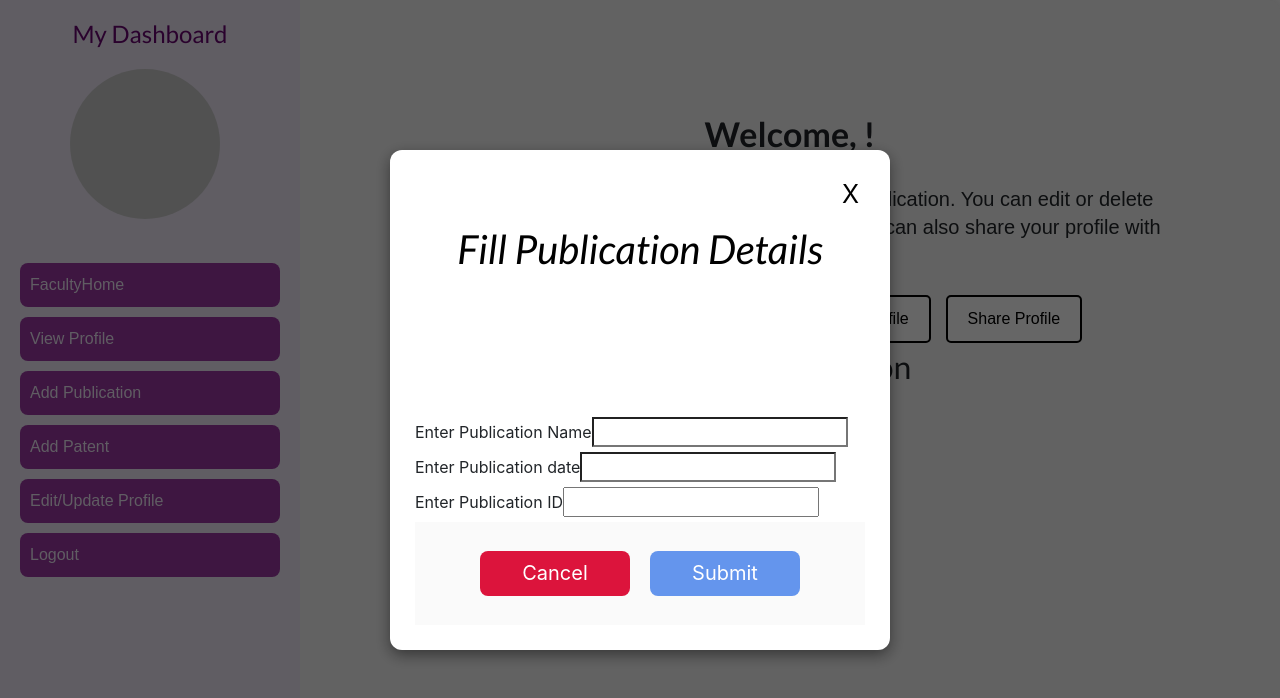
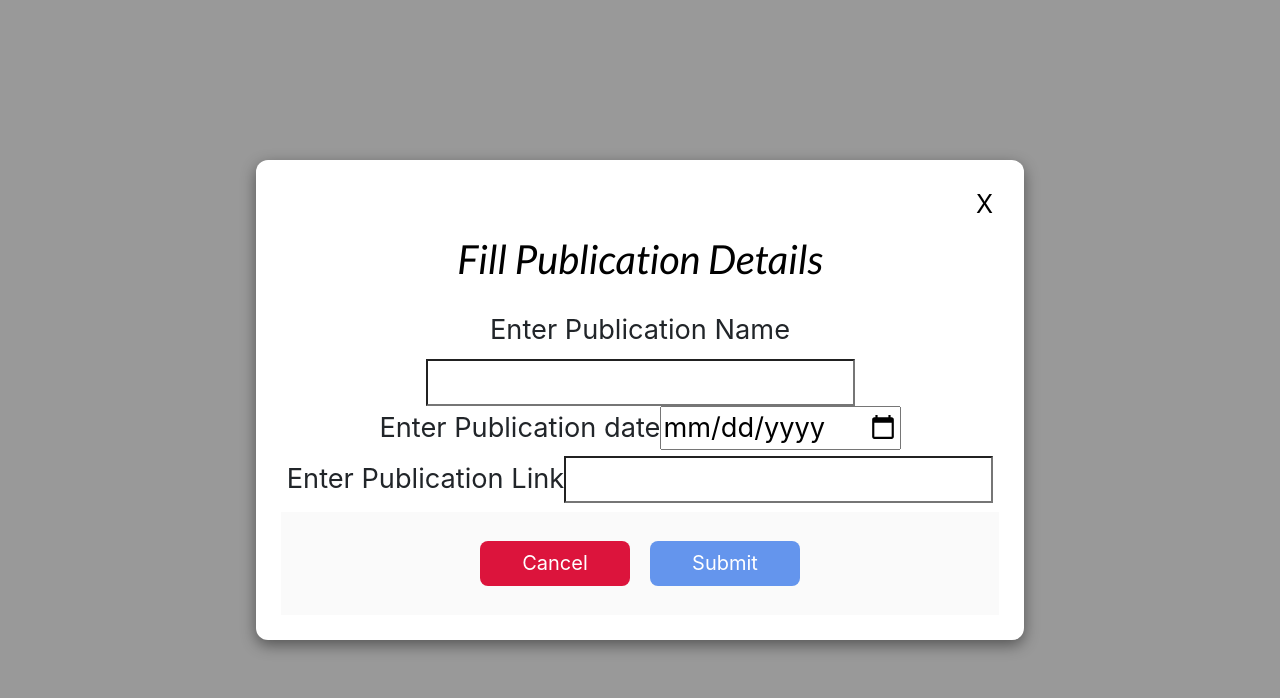
Before and after one commit to Khanshujaath007/fdms-frontend, a React (Create React App) app: page /faculty/home in a window 1280 px wide. Both pictures are taken after a click on the button "Add Publications". Shown: the top 698 px of the page. Built offline with nearby package versions, Linux system fonts and the light colour scheme; no server answers.

Commit message:
Added publication and patent form

```diff
--- a/src/App.js
+++ b/src/App.js
@@ -8,13 +8,12 @@ import Signup from "./components/SignupForm/Signup";
 import FacultyViewProfile from "./components/Dashboard/FacultyViewProfile/FacultyViewProfile";
 import FacultyHomePage from "./components/Dashboard/FacultyHomePage.js/FacultyHomePage";
 import ShareProfile from "./components/ShareProfile/ShareProfile";
-import Modal from "./components/Modal/Modal";
 function App() {
   return (
     <Router>
       <div className="App">
         <Routes>
-          <Route path="/" element={<Modal />}></Route>
+          <Route path="/" element={<Home />}></Route>
           <Route path="/login" element={<Login />}></Route>
           <Route path="/signup" element={<Signup />}></Route>
           <Route path="/faculty" element={<FacultyPannel />}></Route>
--- a/src/components/Dashboard/FacultyHomePage.js/FacultyHomePage.js
+++ b/src/components/Dashboard/FacultyHomePage.js/FacultyHomePage.js
@@ -4,12 +4,14 @@ import LeftMenu from "../LeftMenu";
 import { Link } from "react-router-dom";
 import "./FacultyHomePage.css";
 import menuItems from "../menuItems";
-import Modal from "../../Modal/Modal";
+import PublicaitonForm from "../../DashboardForms/PublicationForm";
+import PatentForm from "../../DashboardForms/PatentForm";
 const FacultyHomePage = () => {
   const { userId } = useParams();
   const [userData, setUserData] = useState({});
   const [firstName, setFirstName] = useState("");
   const [openModal, setOpenModal] = useState(false);
+  const [openModalPatent, setOpenModalPatent] = useState(false);
 
   useEffect(() => {
     const fetchUserProfile = async () => {
@@ -49,10 +51,15 @@ const FacultyHomePage = () => {
         <button className="link" onClick={() => setOpenModal(true)}>
           Add Publications
         </button>
-        {openModal && <Modal closeModal={setOpenModal} />}
-        <Link className="link" to="/faculty/add-patent">
+        {openModal && <PublicaitonForm closeModal={setOpenModal} />}
+
+        <button className="link" onClick={() => setOpenModalPatent(true)}>
           Add Patent
-        </Link>
+        </button>
+        {openModalPatent && <PatentForm closeModal={setOpenModalPatent} />}
+        {/* <Link className="link" to="/faculty/add-patent">
+          Add Patent
+        </Link> */}
         <Link className="link" to={`/faculty/edit-profile/${userId}`}>
           Edit Profile
         </Link>
--- a/src/components/Dashboard/menuItems.js
+++ b/src/components/Dashboard/menuItems.js
@@ -1,8 +1,8 @@
-
+import PublicaitonForm from "../DashboardForms/PublicationForm";
 const menuItems = [
   { label: "FacultyHome", to: "/faculty/home" },
   { label: "View Profile", to: "/faculty/view-profile" },
-  { label: "Add Publication", to: "/faculty/add-publication" },
+  { label: "Add Publication", to: "/faculty/add-publication"},
   { label: "Add Patent", to: "/faculty/add-patent" },
   { label: "Edit/Update Profile", to: "/faculty/edit-profile" },
   { label: "Logout", to: "/logout" },
--- a/src/components/Modal/Modal.css
+++ b/src/components/DashboardForms/Form.css
@@ -1,17 +1,17 @@
 .modalBackground {
   display: flex;
-  position: fixed;
+  flex-direction: column;
   justify-content: center;
   align-items: center;
   width: 100vw;
   height: 100vh;
   z-index: 10;
-  background: rgba(0, 0, 0, 0.6);
+  background: rgba(0, 0, 0, 0.4);
 }
 
 .modalContainer {
-  width: 500px;
-  height: 500px;
+  width: 60vw;
+  height: 60vh;
   border-radius: 12px;
   background-color: white;
   box-shadow: rgba(0, 0, 0, 0.45) 0px 5px 15px;
--- a/src/components/Modal/Modal.js
+++ b/src/components/DashboardForms/PatentForm.js
@@ -1,7 +1,6 @@
 import React from "react";
 import ReactDOM from "react-dom";
-import "./Modal.css";
-
+import "./Form.css";
 const ModalOverlay = (props) => {
   return (
     <>
@@ -11,18 +10,24 @@ const ModalOverlay = (props) => {
             <button onClick={() => props.closeModal(false)}>X</button>
           </div>
           <div className="title">
-            <h1>Fill Publication Details</h1>
+            <h1>Fill Patent Details</h1>
           </div>
-          <div className="body"></div>
-          {/* render content from props below */}
-          <form>
-            <label for="name">Enter Publication Name</label>
-            <input type="text" id="name"></input>
-            <label for="date">Enter Publication date</label>
-            <input type="text" id="date"></input>
-            <label for="ID">Enter Publication ID</label>
-            <input type="number" id="ID"></input>
-          </form>
+          <div className="body">
+            <form>
+              <div>
+                <label>Enter Patent Name</label>
+                <input type="text"></input>
+              </div>
+              <div>
+                <label>Enter Patent date</label>
+                <input type="date"></input>
+              </div>
+              <div>
+                <label>Enter Patent Link</label>
+                <input type="text"></input>
+              </div>
+            </form>
+          </div>
           <div className="footer">
             <button onClick={() => props.closeModal(false)} id="cancelBtn">
               Cancel
@@ -34,7 +39,7 @@ const ModalOverlay = (props) => {
     </>
   );
 };
-const Modal = (props) => {
+const PatentForm = (props) => {
   return (
     <>
       {ReactDOM.createPortal(
@@ -45,4 +50,4 @@ const Modal = (props) => {
   );
 };
 
-export default Modal;
+export default PatentForm;
--- /dev/null
+++ b/src/components/DashboardForms/PublicationForm.js
@@ -0,0 +1,53 @@
+import React from "react";
+import ReactDOM from "react-dom";
+import "./Form.css";
+const ModalOverlay = (props) => {
+  return (
+    <>
+      <div className="modalBackground">
+        <div className="modalContainer">
+          <div className="titleCloseBtn">
+            <button onClick={() => props.closeModal(false)}>X</button>
+          </div>
+          <div className="title">
+            <h1>Fill Publication Details</h1>
+          </div>
+          <div className="body">
+            <form>
+              <div>
+                <label>Enter Publication Name</label>
+                <input type="text"></input>
+              </div>
+              <div>
+                <label>Enter Publication date</label>
+                <input type="date"></input>
+              </div>
+              <div>
+                <label>Enter Publication Link</label>
+                <input type="text"></input>
+              </div>
+            </form>
+          </div>
+          <div className="footer">
+            <button onClick={() => props.closeModal(false)} id="cancelBtn">
+              Cancel
+            </button>
+            <button>Submit</button>
+          </div>
+        </div>
+      </div>
+    </>
+  );
+};
+const PublicaitonForm = (props) => {
+  return (
+    <>
+      {ReactDOM.createPortal(
+        <ModalOverlay closeModal={props.closeModal} />,
+        document.getElementById("overlay-root")
+      )}
+    </>
+  );
+};
+
+export default PublicaitonForm;
```
